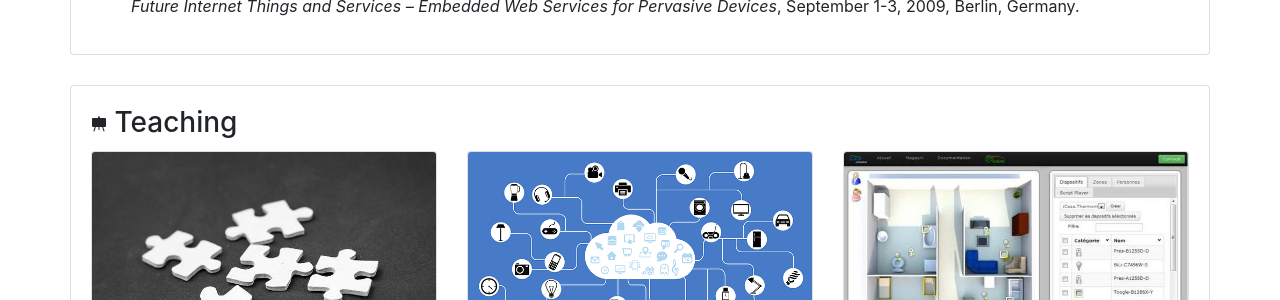
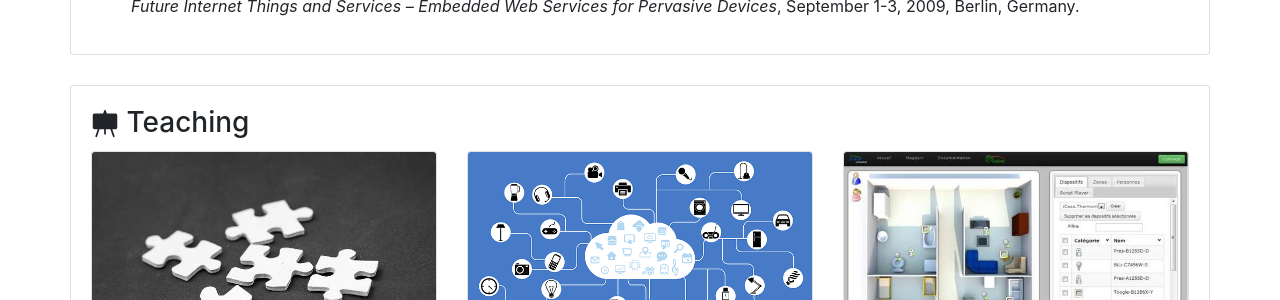
Before and after one commit to schollet/homepage, a Jekyll site: the page built from index.html, in a window 1280 px wide and 900 px high, scrolled down 3956 px. Shown: the part 150-450 px from the top of the window. Built offline with Jekyll 4.4.1, drawn with Linux system fonts in a browser that asks for light colours.

Commit message:
Update index.html

```diff
--- a/index.html
+++ b/index.html
@@ -190,7 +190,7 @@ layout: default
     <div class="card-deck" id="Teaching">
       <div class="card">
         <div class="card-body">
-          <h3 class="card-title"><svg xmlns="http://www.w3.org/2000/svg" width="16" height="16" fill="currentColor" class="bi bi-easel-fill" viewBox="0 0 16 16">
+          <h3 class="card-title"><svg xmlns="http://www.w3.org/2000/svg" width="1em" height="1em" fill="currentColor" class="bi bi-easel-fill" viewBox="0 0 16 16">
   <path d="M8.473.337a.5.5 0 0 0-.946 0L6.954 2H2a1 1 0 0 0-1 1v7a1 1 0 0 0 1 1h1.85l-1.323 3.837a.5.5 0 1 0 .946.326L4.908 11H7.5v2.5a.5.5 0 0 0 1 0V11h2.592l1.435 4.163a.5.5 0 0 0 .946-.326L12.15 11H14a1 1 0 0 0 1-1V3a1 1 0 0 0-1-1H9.046L8.473.337z"/>
 </svg> Teaching</h3>
 		<div class="card-deck">
```
